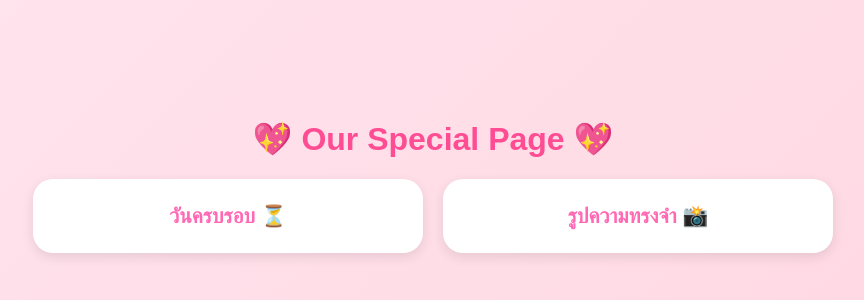
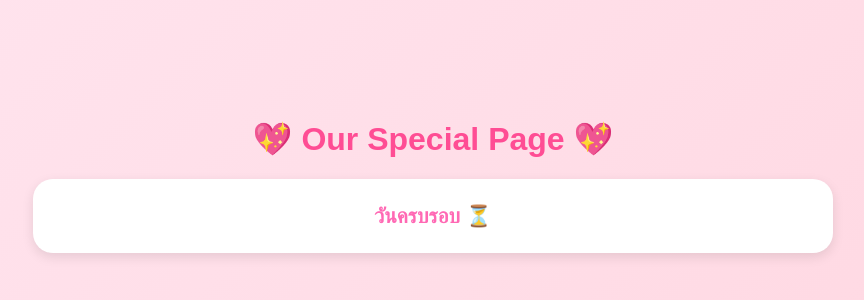
Before and after one commit to FLUK410/Anniversary, a plain HTML site: page index.html in a window 1280 px wide. Shown: the part 224-524 px from the top of the page, without its empty margins (207-1071 px from the left). Drawn offline with Linux system fonts and the light colour scheme.

Commit message:
Update index.html

```diff
--- a/index.html
+++ b/index.html
@@ -11,7 +11,6 @@
     <h1>💖 Our Special Page 💖</h1>
     <div class="menu-grid">
       <a href="anniversary.html" class="menu-card">วันครบรอบ ⏳</a>
-      <a href="gallery.html" class="menu-card">รูปความทรงจำ 📸</a>
     </div>
   </div>
 </body>
```
